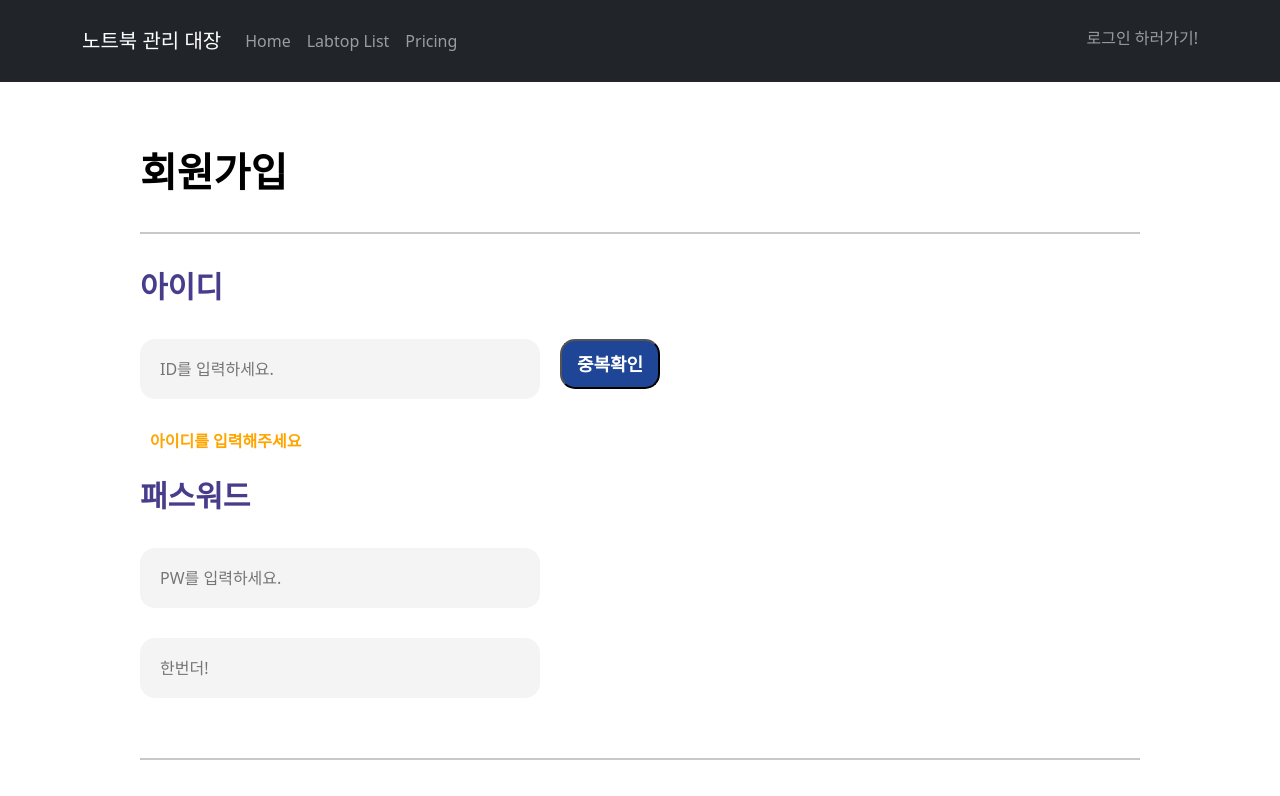
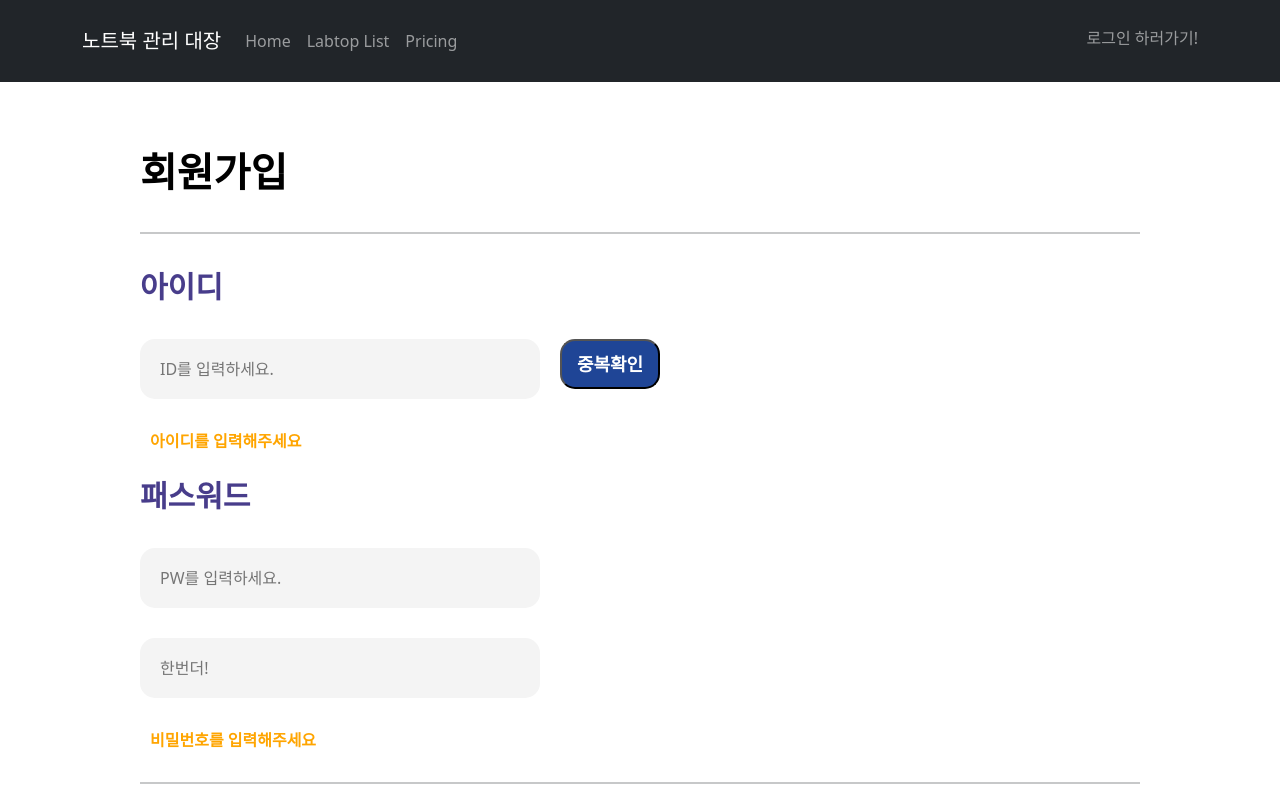
Before and after one commit to BaeMoon9/laptop, a React (Create React App) app: page /register in a window 1280 px wide. Shown: the top 796 px of the page. Built offline with nearby package versions, Linux system fonts and the light colour scheme; no server answers; the HTML template or start-up script is replaced by a standard one.

Commit message:
0407 비밀번호 확인 기능 구현

```diff
--- a/src/pages/register.js
+++ b/src/pages/register.js
@@ -5,6 +5,9 @@ function Register() {
 
   const [checkNewId, setCheckID] = useState()
   const [validId, setValidId] = useState(null)
+
+  const [checkNewPw, setCheckPw] = useState()
+  const [checkNewPw2, setCheckPw2] = useState()
 
   const checkID = async () => {
     console.log('중복검색할 아이디 : ', checkNewId)
@@ -66,11 +69,29 @@ function Register() {
               패스워드
             </div>
             <div className="registerpw1">
-              <input name="" className="registerinput" placeholder="PW를 입력하세요." />
+              <input name="newpassword" className="registerinput" placeholder="PW를 입력하세요." type="password"
+                onChange={(e) => {
+                  setCheckPw(e.target.value)
+                  console.log('입력한 첫번째줄 password: ', checkNewPw)
+                }}
+              />
             </div>
             <div className="registerpw2">
-              <input name="" className="registerinput" placeholder="한번더!" />
+              <input name="checknewpassword" className="registerinput" placeholder="한번더!" type="password"
+              onChange={(e) => {
+                setCheckPw2(e.target.value)
+                console.log('입력한 첫번째줄 password: ', checkNewPw2)
+              }}
+              />
             </div>
+            {
+              !checkNewPw2
+              ? <div className="needuseid">비밀번호를 입력해주세요</div>
+              : (checkNewPw === checkNewPw2 ?
+                <div className="canuseid">비밀번호 일치.</div>
+                : <div className="cantuseid">비밀번호가 다릅니다.</div>
+                )
+            }
             <hr className="divider" />
             <div className="registersubtitle">
               학번, 이름
```
